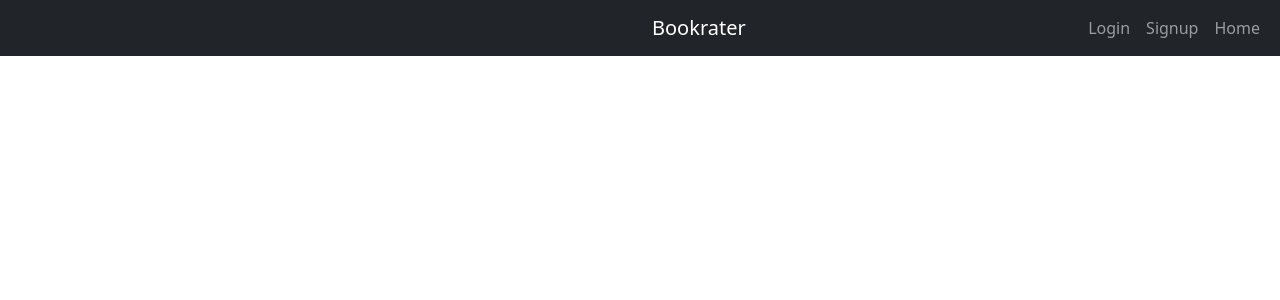
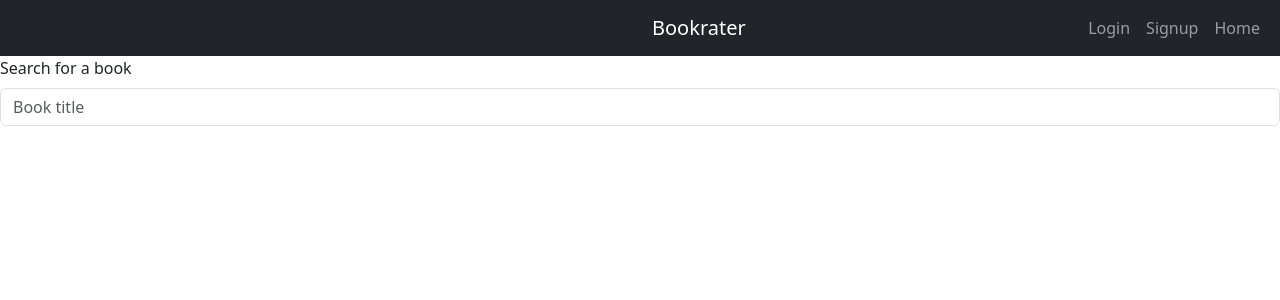
Before and after one commit to caidennason/bookrater, a React (Create React App) app in the folder bookrater-frontend/: page /booksearch in a window 1280 px wide. Shown: the top 300 px of the page. Built offline with nearby package versions, Linux system fonts and the light colour scheme; no server answers.

Commit message:
set up the form for book search

```diff
--- a/bookrater-frontend/src/Books/BookSearch.js
+++ b/bookrater-frontend/src/Books/BookSearch.js
@@ -1,9 +1,24 @@
-import React from 'react'
+import React, { useState } from 'react';
+import Form from 'react-bootstrap/Form';
 
 function BookSearch(){
 
+    const [formInput, setFormInput] = useState("")
+
+    const handleFormInput = (e) => {
+        setFormInput(e.target.value)
+    }
+
     return(
         <>
+        <Form>
+            <Form.Label>Search for a book</Form.Label>
+            <Form.Control
+            type="search"
+            placeholder="Book title"
+            value={formInput}
+            onChange={handleFormInput}/>
+        </Form>
         </>
     )
 }
```
